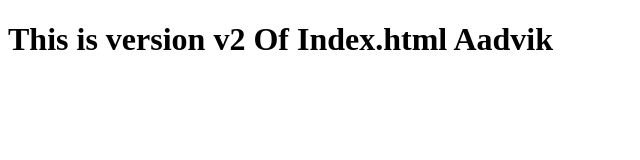
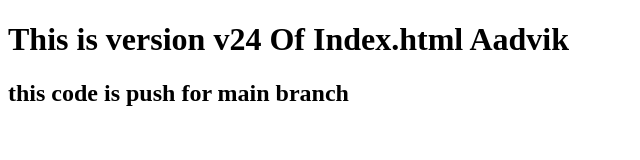
Before and after one commit to Aadvik99/myrepo-, a plain HTML site: page index.html in a window 1280 px wide. Shown: the whole page, without its empty margins (0-640 px from the left). Drawn offline with Linux system fonts and the light colour scheme.

Commit message:
version5

```diff
--- a/index.html
+++ b/index.html
@@ -6,6 +6,7 @@
     <title>Document</title>
 </head>
 <body>
-    <h1> This is version v2 Of Index.html Aadvik </h1>
+    <h1> This is version v24 Of Index.html Aadvik </h1>
+    <h2>this code is push for main branch </h2>
 </body>
 </html>
```
